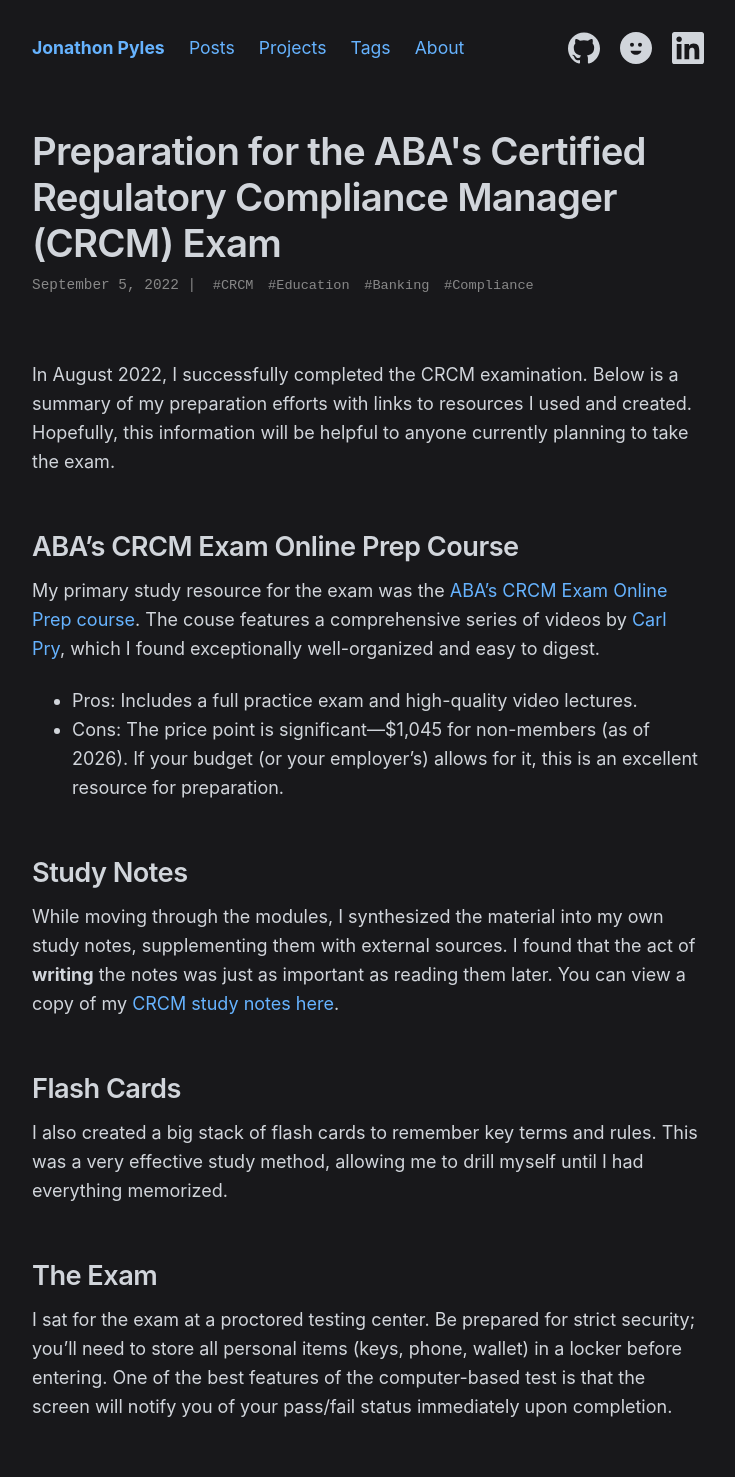
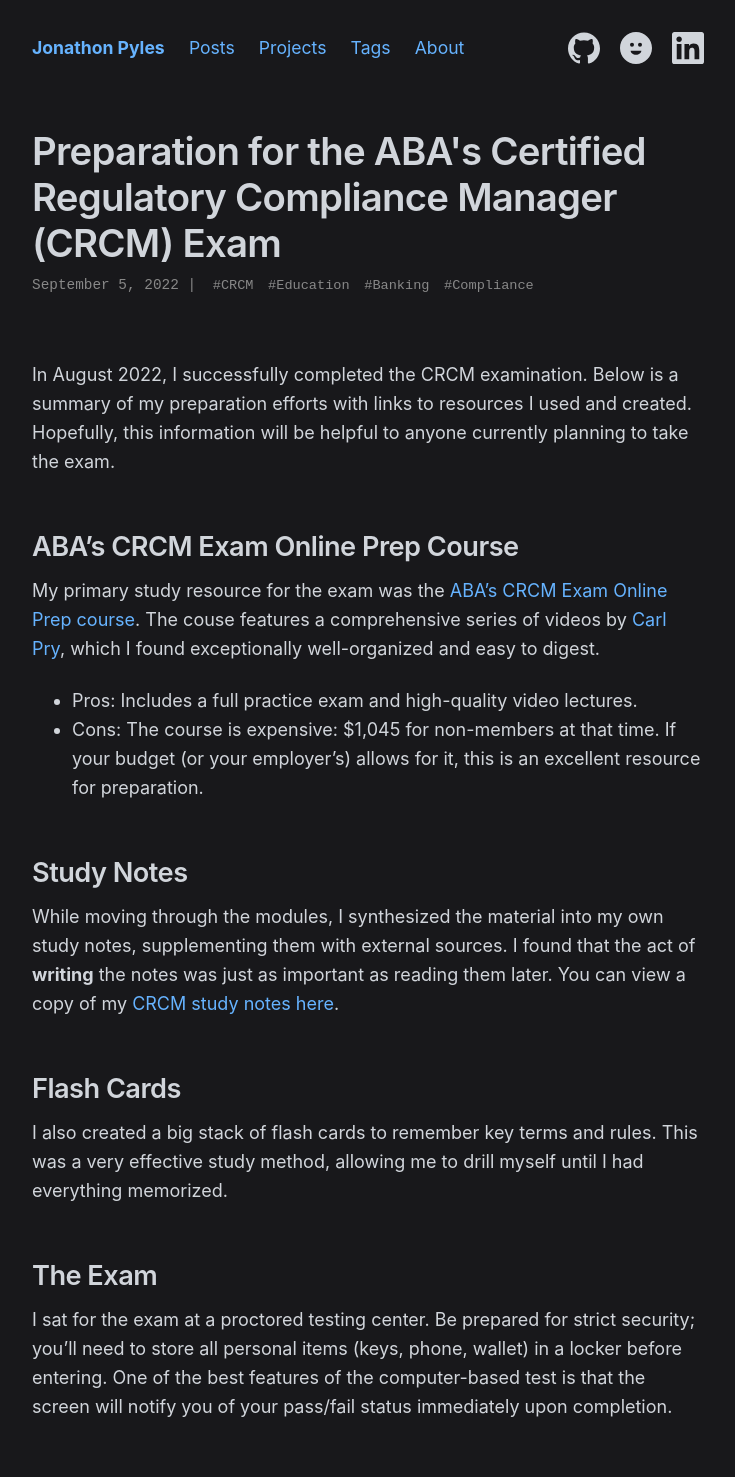
Before and after one commit to JNPyles/JNPyles.github.io, a Jekyll site: the page built from _posts/2022/2022-06-05-preparation-for-CRCM-exam.md, in a window 1280 px wide. Shown: the whole page, without its empty margins (272-1007 px from the left). Built offline with Jekyll 4.4.1, drawn with Linux system fonts in a browser that asks for light colours; nearby versions of some CDN libraries.

Commit message:
Update 2022-06-05-preparation-for-CRCM-exam.md

```diff
--- a/_posts/2022/2022-06-05-preparation-for-CRCM-exam.md
+++ b/_posts/2022/2022-06-05-preparation-for-CRCM-exam.md
@@ -9,13 +9,13 @@
 In August 2022, I successfully completed the CRCM examination. Below is a summary of my preparation efforts with links to resources I used and created. Hopefully, this information will be helpful to anyone currently planning to take the exam.
 
 ## ABA's CRCM Exam Online Prep Course
-My primary study resource for the exam was the [ABA's CRCM Exam Online Prep course](https://www.aba.com/training-events/online-training/crcm-exam-online-prep). The couse features a comprehensive series of videos by [Carl Pry](https://www.linkedin.com/in/carlpry/), which I found exceptionally well-organized and easy to digest.
+My primary study resource for the exam was the [ABA's CRCM Exam Online Prep course](https://www.aba.com/training-events/online-training/crcm-exam-online-prep). The couse features a comprehensive series of videos by [Carl Pry](https://www.linkedin.com/in/carlpry/){:target="_blank"}, which I found exceptionally well-organized and easy to digest.
 - Pros: Includes a full practice exam and high-quality video lectures.
-- Cons: The price point is significant—$1,045 for non-members (as of 2026).
+- Cons: The course is expensive: $1,045 for non-members at that time.
 If your budget (or your employer's) allows for it, this is an excellent resource for preparation.
 
 ## Study Notes
-While moving through the modules, I synthesized the material into my own study notes, supplementing them with external sources. I found that the act of **writing** the notes was just as important as reading them later. You can view a copy of my [CRCM study notes here](https://docs.google.com/document/d/1Tc6tIyqIMUxUTMJjxdTLKdImaeYK0NDG2vA4HnF4Gh0/edit?usp=sharing).
+While moving through the modules, I synthesized the material into my own study notes, supplementing them with external sources. I found that the act of **writing** the notes was just as important as reading them later. You can view a copy of my [CRCM study notes here](https://docs.google.com/document/d/1Tc6tIyqIMUxUTMJjxdTLKdImaeYK0NDG2vA4HnF4Gh0/edit?usp=sharing){:target="_blank"}.
 
 ## Flash Cards
 I also created a big stack of flash cards to remember key terms and rules. This was a very effective study method, allowing me to drill myself until I had everything memorized.
```
